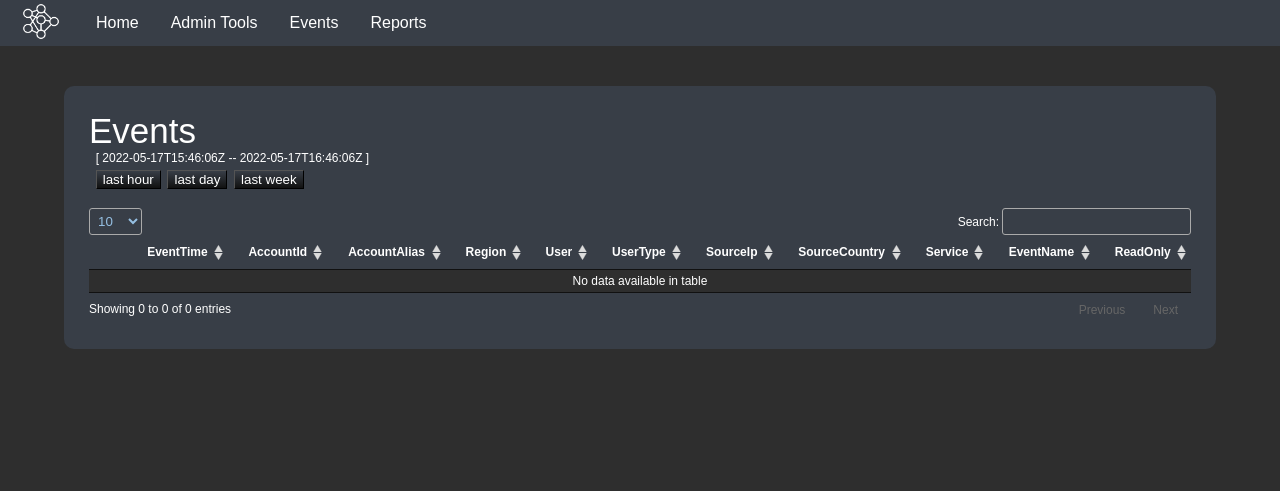
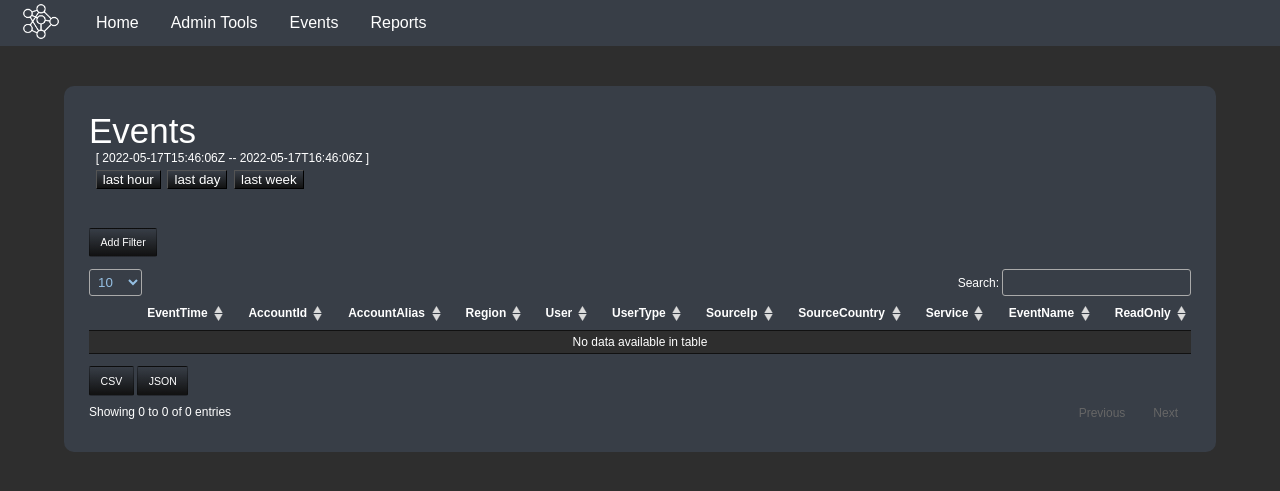
Before and after one commit to thedeo/terraform-aws-trailwatch, a Django app: page /events/ in a window 1280 px wide. Shown: the top 491 px of the page. Run offline with Django 3.2, Linux system fonts and the light colour scheme; data that the repository does not hold is empty.

Commit message:
Added option to download report data in JSON format. Also added filtering functionality to events data table.

```diff
--- a/dashboard/code/dashboard/events/templates/events.html
+++ b/dashboard/code/dashboard/events/templates/events.html
@@ -11,7 +11,7 @@
 <div id='time_range'>&nbsp;&nbsp;[ {{ params.start }} -- {{ params.end }} ]</div>
 <div>&nbsp;&nbsp;<button class='time_buttons' onclick="OneHourAgo()">last hour</button>&nbsp;&nbsp;<button class='time_buttons' onclick="OneDayAgo()">last day</button>&nbsp;&nbsp;<button class='time_buttons' onclick="OneWeekAgo()">last week</button></div>
 <br>
-<table id="example" class="display" style="width:100%">
+<table id="events" class="display" style="width:100%">
     <thead>
         <tr>
             <th></th>
@@ -116,7 +116,34 @@ function format ( d ) {
 }
 
 $(document).ready(function() {
-    var table = $('#example').DataTable( {
+    var table = $('#events').DataTable( {
+        dom: 'QlfrtBip',
+        searchBuilder: {
+            logic: 'OR'
+        },
+        buttons: [
+            {
+                extend: 'csv',
+                text: 'CSV',
+                exportOptions: {
+                    modifier: {
+                        search: 'none'
+                    }
+                }
+            },
+            {
+                className: 'buttons-json',
+                text: 'JSON',
+                action: function ( e, dt, button, config ) {
+                    var data = dt.buttons.exportData();
+
+                    $.fn.dataTable.fileSave(
+                        new Blob( [ JSON.stringify( data ) ] ),
+                        'events.json'
+                    );
+                }
+            }
+        ],
         "data": tdata,
         "columns": [
             {
@@ -141,7 +168,7 @@ $(document).ready(function() {
     } );
 
     // Add event listener for opening and closing details
-    $('#example tbody').on('click', 'td.details-control', function () {
+    $('#events tbody').on('click', 'td.details-control', function () {
         var tr = $(this).closest('tr');
         var row = table.row( tr );
 
--- a/dashboard/code/dashboard/static/css/dashboard.css
+++ b/dashboard/code/dashboard/static/css/dashboard.css
@@ -286,6 +286,32 @@ button.buttons-csv {
     margin-top: 12px;
 }
 
+button.buttons-json {
+    position: relative;
+    display: inline-block;
+    box-sizing: border-box;
+    padding: .5em 1em;
+    border: 1px solid rgba(0, 0, 0, 0.3);
+    border-radius: 2px;
+    cursor: pointer;
+    font-size: .88em;
+    line-height: 1.6em;
+    color: white !important;
+    border-width: 1px !important;
+    white-space: nowrap;
+    overflow: hidden;
+    background-color: rgba(0, 0, 0, 0.1);
+    background: linear-gradient(to bottom, #383e47e3 0%, #111 100%) !important;
+    -webkit-user-select: none;
+    -moz-user-select: none;
+    -ms-user-select: none;
+    user-select: none;
+    text-decoration: none;
+    outline: none;
+    text-overflow: ellipsis;
+    margin-top: 12px;
+}
+
 input[type="search"]::-webkit-search-decoration,
 input[type="search"]::-webkit-search-cancel-button,
 input[type="search"]::-webkit-search-results-button,
```
Also changed, not shown: dashboard/code/dashboard/report/accounts/templates/accounts.html (+12 -0 lines), dashboard/code/dashboard/report/amis/templates/amis.html (+12 -0 lines), dashboard/code/dashboard/report/securitygroups/templates/securitygroups.html (+12 -0 lines), dashboard/code/dashboard/report/users/templates/users.html (+12 -0 lines), 1 other file.
